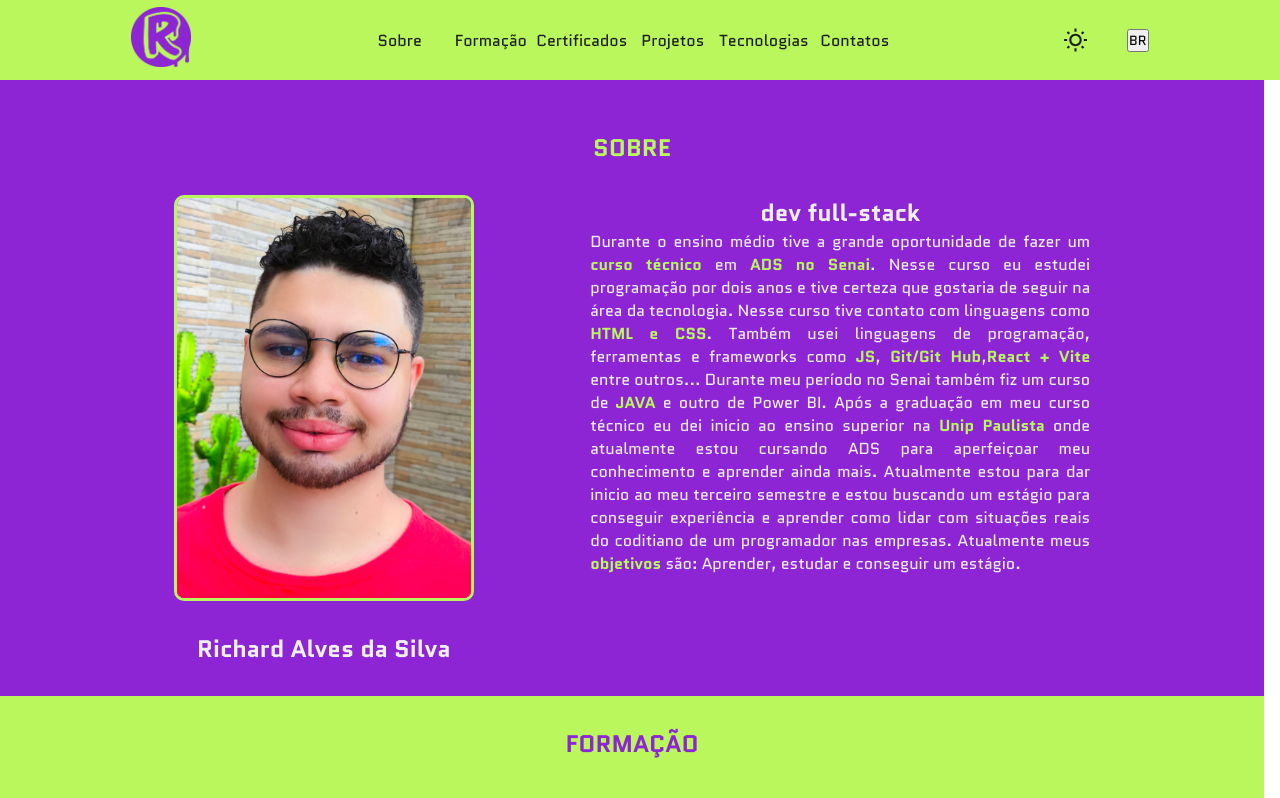
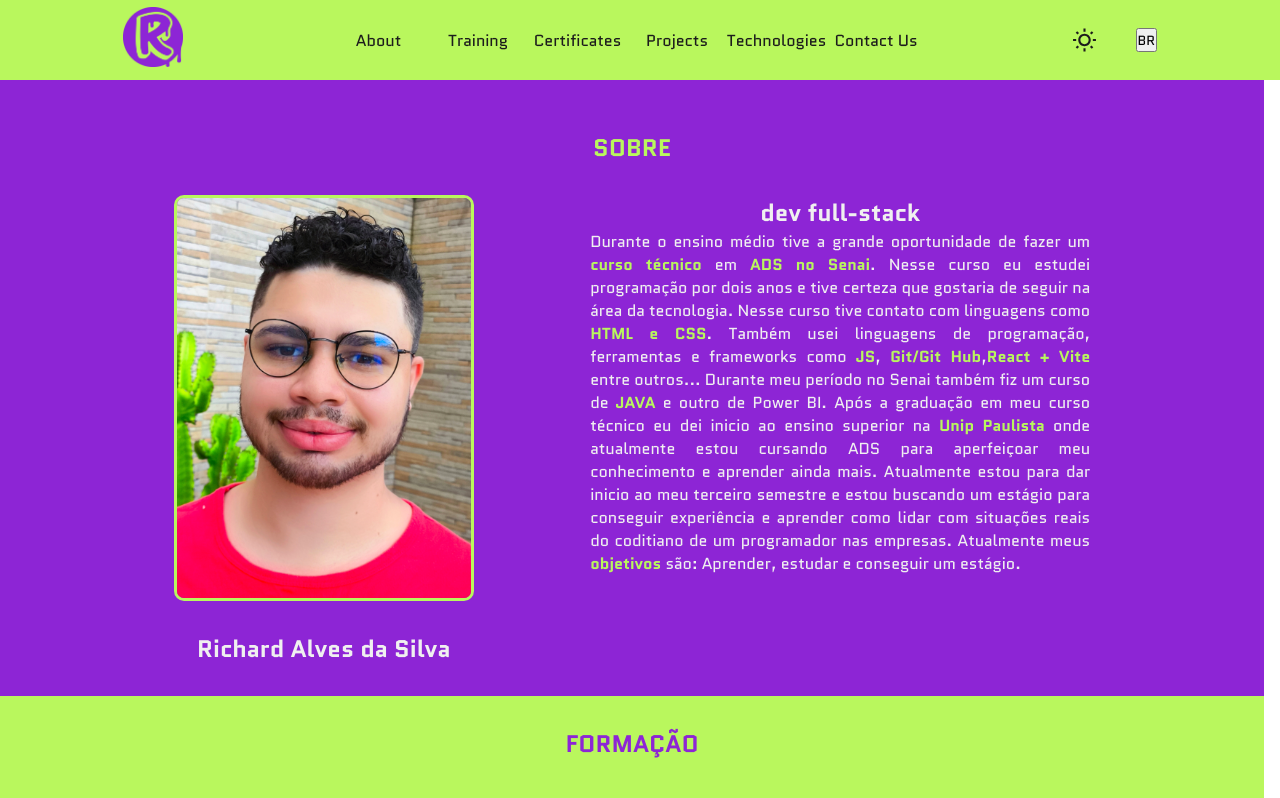
Before and after one commit to RichardAlves4/meu-portfolio, a React (Vite) app in the folder front-web/portfolio/: page / in a window 1280 px wide. Shown: the top 798 px of the page. Built offline with nearby package versions, Linux system fonts and the light colour scheme.

Commit message:
feat
header e footer com a nova funcionalidade implementada

```diff
--- a/front-web/portfolio/index.html
+++ b/front-web/portfolio/index.html
@@ -1,5 +1,5 @@
 <!doctype html>
-<html lang="pt">
+<html lang="pt-br">
   <head>
     <meta charset="UTF-8" />
     <link rel="icon" type="image/x-icon" href="src/assets/logo.png" />
--- a/front-web/portfolio/src/components/footer/Footer.jsx
+++ b/front-web/portfolio/src/components/footer/Footer.jsx
@@ -1,13 +1,17 @@
 import React from 'react';
+import { useTranslation } from 'react-i18next';
+
 import styles from "./footer.module.css";
 
 import { FaGithub, FaInstagram, FaLinkedin, FaWhatsapp } from "react-icons/fa";
 import { TfiEmail } from "react-icons/tfi";
 
 const Footer = () => {
+  const { t } = useTranslation('pages');
+
   return (
     <footer id='contacts' className='containerTheme'>
-        <h1 className="secondaryTitleTheme">REDE/CONTATO</h1>
+        <h1 className="secondaryTitleTheme">{t('footer.title')}</h1>
 
         <section className={styles.anchorsContainer}>
         <div className={styles.anchorsMedia}>
@@ -38,15 +42,15 @@ const Footer = () => {
         </div>
 
         <ul className={styles.navBar}>
-          <li><a href="#about" className={`${styles.anchor} anchorTheme`}>Sobre</a></li>
-          <li><a href="#formation" className={`${styles.anchor} anchorTheme`}>Formação</a></li>
-          <li><a href="#certificates" className={`${styles.anchor} anchorTheme`}>Certificados</a></li>
-          <li><a href="#projects" className={`${styles.anchor} anchorTheme`}>Projetos</a></li>
-          <li><a href="#technologies" className={`${styles.anchor} anchorTheme`}>Tecnologias</a></li>
-          <li><a href="#contacts" className={`${styles.anchor} anchorTheme`}>Contatos</a></li>
+          <li><a href="#about" className={`${styles.anchor} anchorTheme`}>{t('common:navbar.anchor1')}</a></li>
+          <li><a href="#formation" className={`${styles.anchor} anchorTheme`}>{t('common:navbar.anchor2')}</a></li>
+          <li><a href="#certificates" className={`${styles.anchor} anchorTheme`}>{t('common:navbar.anchor3')}</a></li>
+          <li><a href="#projects" className={`${styles.anchor} anchorTheme`}>{t('common:navbar.anchor4')}</a></li>
+          <li><a href="#technologies" className={`${styles.anchor} anchorTheme`}>{t('common:navbar.anchor5')}</a></li>
+          <li><a href="#contacts" className={`${styles.anchor} anchorTheme`}>{t('common:navbar.anchor6')}</a></li>
         </ul>
       </section>
-      <h4 className='textTheme'>&copy; Copyright 2025 - Richard Alves - Todos os direitos reservados.</h4>
+      <h4 className='textTheme'>&copy;{t('footer.reserved')}</h4>
     </footer>
   )
 }
--- a/front-web/portfolio/src/components/formacao/formacaoBD.js
+++ b/front-web/portfolio/src/components/formacao/formacaoBD.js
@@ -16,12 +16,6 @@ const formacaoBD = [
         nome: 'UNIP',
         conclusao: '12/2026',
         descricao: 'Curso Técnico - ADS(Análise e Desenvolvimento de Sistemas) - Cursando.'
-    },
-    {
-        id:4,
-        nome: 'HASHTAG TREINAMENTOS',
-        conclusao: '',
-        descricao: 'Plataforma de cursos online.'
     }
 ]
 
--- a/front-web/portfolio/src/components/header/Header.jsx
+++ b/front-web/portfolio/src/components/header/Header.jsx
@@ -1,14 +1,18 @@
 import { useState } from "react";
-import styles from  "./header.module.css";
 import { ThemeSelect } from "../themeSelect/ThemeSelect";
 import { HiMenu } from "react-icons/hi";
+import { LanguageSwitcher } from '../languageSwitcher/LanguageSwitcher';
+import { useTranslation } from "react-i18next";
+
+import styles from  "./header.module.css";
 
 import menu_icon from "../../assets/menu.png";
 import logo from "../../assets/logo.png";
-import { LanguageSwitcher } from '../languageSwitcher/LanguageSwitcher';
 
 const Header = () => {
   const [menuOpen, setMenuOpen] = useState(false);
+
+  const { t } = useTranslation('common');
 
   const toggleMenu = () => {
     setMenuOpen(!menuOpen);
@@ -28,7 +32,7 @@ const Header = () => {
               className={`${styles.anchor} secondaryAnchorTheme`}
               onClick={toggleMenu}
             >
-              Sobre
+              {t('navbar.anchor1')}
             </a>
           </li>
 
@@ -40,7 +44,7 @@ const Header = () => {
               className={`${styles.anchor} secondaryAnchorTheme`}
               onClick={toggleMenu}
             >
-              Formação
+              {t('navbar.anchor2')}
             </a>
           </li>
 
@@ -52,7 +56,7 @@ const Header = () => {
               className={`${styles.anchor} secondaryAnchorTheme`}
               onClick={toggleMenu}
             >
-              Certificados
+              {t('navbar.anchor3')}
             </a>
           </li>
 
@@ -64,7 +68,7 @@ const Header = () => {
               className={`${styles.anchor} secondaryAnchorTheme`}
               onClick={toggleMenu}
             >
-              Projetos
+              {t('navbar.anchor4')}
             </a>
           </li>
 
@@ -76,7 +80,7 @@ const Header = () => {
               className={`${styles.anchor} secondaryAnchorTheme`}
               onClick={toggleMenu}
             >
-              Tecnologias
+              {t('navbar.anchor5')}
             </a>
           </li>
 
@@ -88,7 +92,7 @@ const Header = () => {
               className={`${styles.anchor} secondaryAnchorTheme`}
               onClick={toggleMenu}
             >
-              Contatos
+              {t('navbar.anchor6')}
             </a>
           </li>
         </ul>
@@ -104,14 +108,8 @@ const Header = () => {
       </section>
 
       <section className={styles.itensContainer}>
-        <div>
           <ThemeSelect />
-        </div>
-
-        <div>
-          <button style={{display:'none'}}>BR</button>
           <LanguageSwitcher/>
-        </div>
       </section>
     </header>
   );
--- a/front-web/portfolio/src/components/header/header.module.css
+++ b/front-web/portfolio/src/components/header/header.module.css
@@ -55,7 +55,7 @@ header {
   gap: 40px;
 }
 
-@media (max-width: 750px) {
+@media (max-width: 830px) {
 
   header {
     justify-content: space-between;
--- a/front-web/portfolio/src/i18n/locales/en/common.json
+++ b/front-web/portfolio/src/i18n/locales/en/common.json
@@ -1,6 +1,10 @@
 {
-  "header": {
-    "title": "Bem-vindo",
-    "subtitle": "Selecione uma opção"
+  "navbar": {
+    "anchor1":"About",
+    "anchor2":"Training",
+    "anchor3":"Certificates",
+    "anchor4":"Projects",
+    "anchor5":"Technologies",
+    "anchor6":"Contact Us"
   }
 }
--- a/front-web/portfolio/src/i18n/locales/en/pages.json
+++ b/front-web/portfolio/src/i18n/locales/en/pages.json
@@ -1,6 +1,6 @@
 {
-  "header": {
-    "title": "Bem-vindo",
-    "subtitle": "Selecione uma opção"
+  "footer": {
+    "title": "Network/contact",
+    "reserved": "Copyright 2026 - Richard Alves - All rights reserved."
   }
 }
--- a/front-web/portfolio/src/i18n/locales/pt/pages.json
+++ b/front-web/portfolio/src/i18n/locales/pt/pages.json
@@ -1,6 +1,6 @@
 {
-  "header": {
-    "title": "Bem-vindo",
-    "subtitle": "Selecione uma opção"
+  "footer": {
+    "title": "Rede/contato",
+    "reserved": "Copyright 2026 - Richard Alves - Todos os direitos reservados."
   }
 }
```
